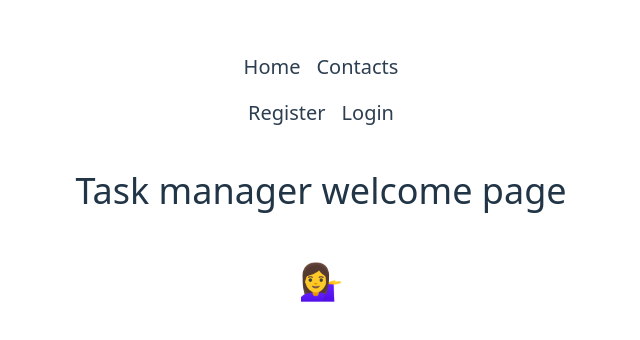
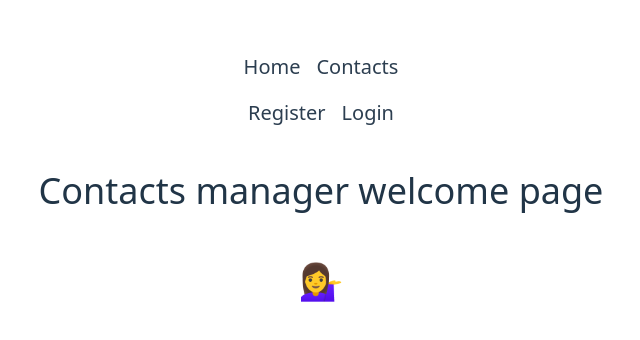
Before and after one commit to statsik/goit-react-hw-08, a React (Vite) app: page / in a window 1280 px wide. Shown: the part 220-560 px from the top of the page, without its empty margins (319-959 px from the left). Built offline with nearby package versions, Linux system fonts and the light colour scheme.

Commit message:
Commit-03

```diff
--- a/src/pages/homepage/HomePage.jsx
+++ b/src/pages/homepage/HomePage.jsx
@@ -3,7 +3,7 @@ import './HomePage.css'
 const HomePage = () => {
     return (
         <>
-        <p className="task-manager">Task manager welcome page{' '}</p>
+        <p className="task-manager">Contacts manager welcome page{' '}</p>
         <span className="img-task-manager" role="img" aria-label="Greeting icon">
             💁‍♀️
         </span>
```
